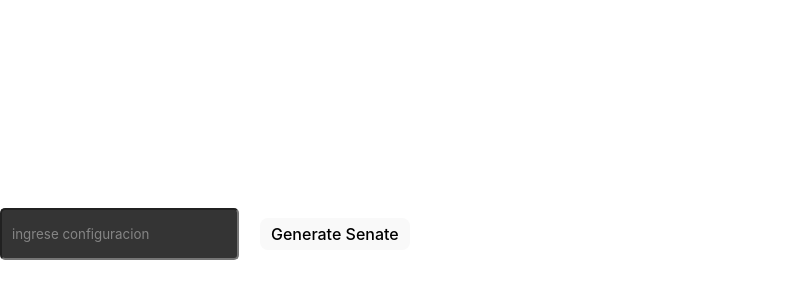
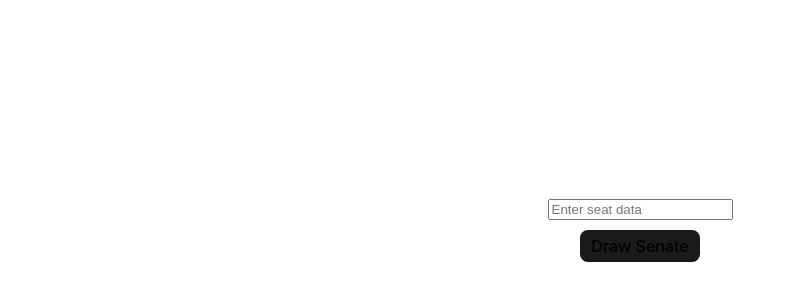
Before and after one commit to JannCarloMoreno/teoria_de_juegos, a React (Vite) app: page / in a window 1280 px wide. Shown: the part 166-466 px from the top of the page, without its empty margins (0-796 px from the left). Built offline with nearby package versions, Linux system fonts and the light colour scheme.

Commit message:
Add Table support

```diff
--- a/package.json
+++ b/package.json
@@ -10,6 +10,10 @@
     "preview": "vite preview"
   },
   "dependencies": {
+    "@emotion/react": "^11.11.1",
+    "@emotion/styled": "^11.11.0",
+    "@mui/material": "^5.13.5",
+    "@mui/x-data-grid": "^6.8.0",
     "react": "^18.2.0",
     "react-dom": "^18.2.0"
   },
--- a/src/index.css
+++ b/src/index.css
@@ -48,3 +48,23 @@ h1 {
     background-color: #f9f9f9;
   }
 }
+
+button {
+  border-radius: 8px;
+  border: 1px solid transparent;
+  padding: 5px 10px;
+  margin: 10px 5px;
+  font-size: 1em;
+  font-weight: 500;
+  font-family: inherit;
+  background-color: #1a1a1a;
+  cursor: pointer;
+  transition: border-color 0.25s;
+}
+button:hover {
+  border-color: #646cff;
+}
+button:focus,
+button:focus-visible {
+  outline: 4px auto -webkit-focus-ring-color;
+}
--- a/src/main.jsx
+++ b/src/main.jsx
@@ -1,14 +1,12 @@
 import React from 'react'
 import ReactDOM from 'react-dom/client'
-import Prompt from './components/molecules/prompt'
-// import App from './App.jsx'
+import App from './App.jsx'
  import './index.css'
-// import './App.css'
-
+import './App.css'
 ReactDOM.createRoot(document.getElementById('root')).render(
   <React.StrictMode>
-    {/* <App /> */
-      <Prompt buttonText='Generate Senate' inputPlaceholder='ingrese configuracion'/>
+    {
+      <App />
     }
   </React.StrictMode>,
 )
```
Also changed, not shown: src/components/atoms/table/index.jsx (added, +44 -0 lines), 1 other file (tests, documents, lock files or other folders).
